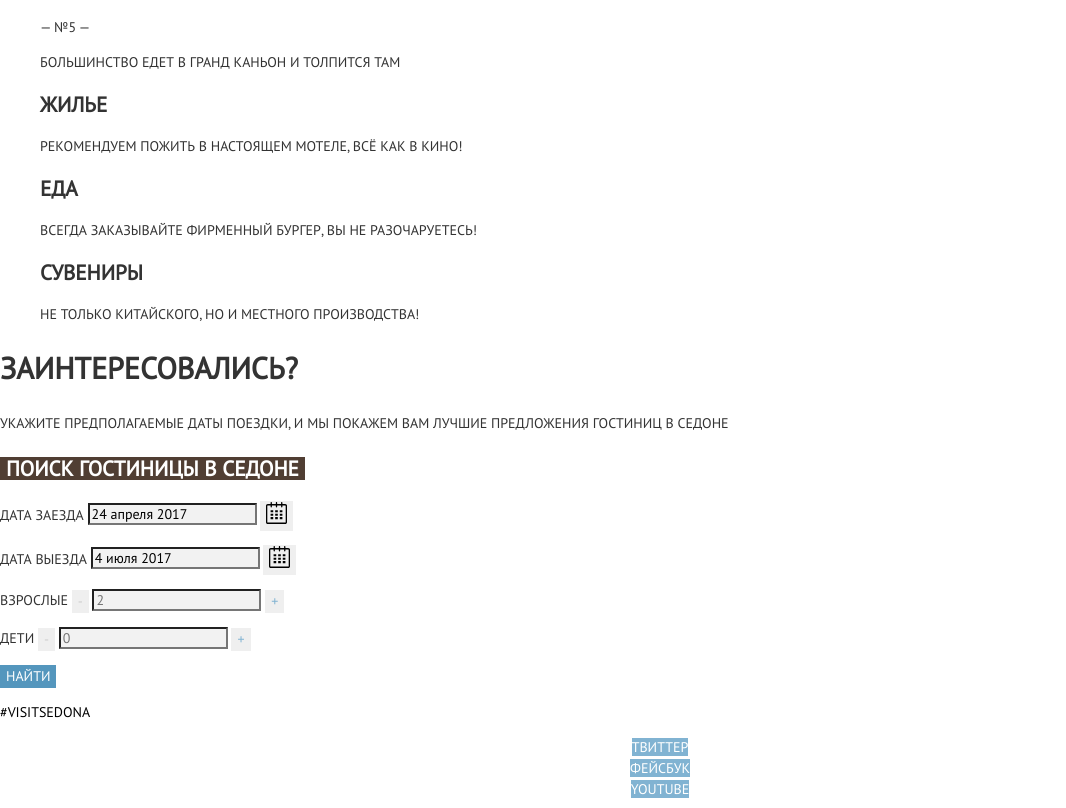
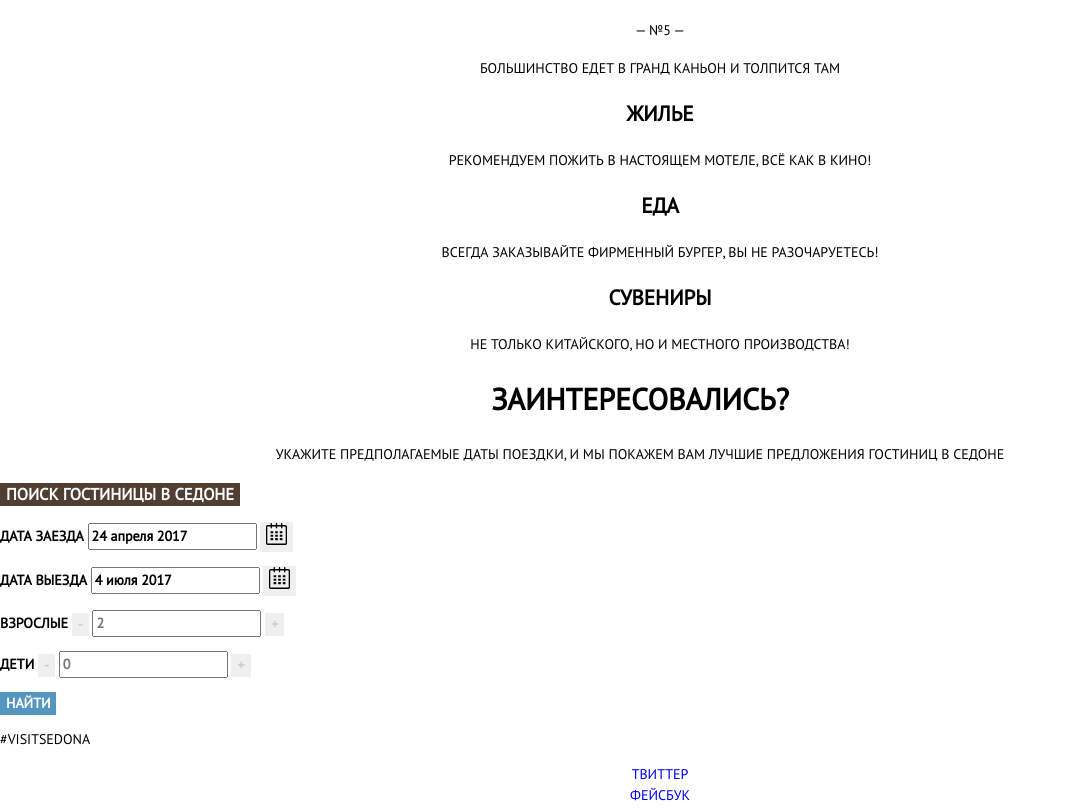
Before and after one commit to trur08/973703-sedona-24, a plain HTML site: page index.html in a window 1280 px wide. Shown: the part 1309-2117 px from the top of the page, without its empty margins (0-1066 px from the left). Drawn offline with nearby package versions, Linux system fonts and the light colour scheme.

Commit message:
исправление замечаний по стилизации

```diff
--- a/css/style.css
+++ b/css/style.css
@@ -5,46 +5,22 @@ body {
   font-size: 14px;
   line-height: 21px;
   font-weight: normal;
-  color: #333333;
+  color: #000000;
   text-transform: uppercase;
 
-  background-color: ffffff;
-  background-image: url("img/bg.jpg");
-  background-position: 0 0;
-  background-repeat: repeat;
+  background-color: #ffffff;
   }
 
 a {
   text-decoration: none;
 }
 
-button {
-  font: inherit;
-  text-align: center;
-  color: #ffffff;
-  vertical-align: middle;
-  text-transform: uppercase;
-  border: none;
+.promo {
+  background-image: url("../img/bg.jpg");
+  background-repeat: no-repeat;
   }
 
- h2,
- .slogan {
-   font-size: 30px;
-   line-height: 36px;
-   font-weight: bold;
-    }
-
-h3 {
-  font-size: 21px;
-  line-height: 21px;
-  font-weight: bold;
-  }
-
-.main-header img {
-
-}
-
-.site-navigation a{
+  .site-navigation a {
     font-size: 14px;
     line-height: 1.86;
     font-weight: bold;
@@ -52,9 +28,30 @@ h3 {
     list-style: none;
     }
 
-    .catalog-list,
-    .hotel-rate-star {
-  list-style: none;
+.search h2  {
+  font-size: 30px;
+  line-height: 36px;
+  font-weight: bold;
+  text-align: center;
+}
+
+ .features-list h3,
+ .feature-list-extra h3,
+ .slogan,
+ .catalog-item-name {
+   font-size: 21px;
+   line-height: 26px;
+   font-weight: bold;
+   text-align: center;
+    }
+
+    .search-info,
+    .features p,
+    .feature-list-extra p {
+      font-size: 14px;
+      line-height: 24px;
+      font-weight: normal;
+      text-align: center;
       }
 
   .site-navigation a:hover {
@@ -70,10 +67,18 @@ color: rgba(0, 0, 0, 0.3);
   list-style: none;
 }
 
-.search-info {
-  font-size: 14px;
-  line-height: 24px;
-  font-weight: normal;
+.catalog-list,
+.hotel-rate-star {
+list-style: none;
+}
+
+button {
+  font: inherit;
+  text-align: center;
+  vertical-align: middle;
+  text-transform: uppercase;
+  border: none;
+  font-weight: bold;
 }
 
 .catalog-item-option a{
@@ -83,15 +88,24 @@ color: rgba(0, 0, 0, 0.3);
   text-align: center;
 }
 
-.catalog-item-image {
+.catalog-item-name {
 color: #000000;
 }
 
-.search-item input {
+.hotel-rate-score {
+  width: 110px;
   background-color: #f2f2f2;
 }
-.hotel-rate-score {
-  width: 110px;
+
+.search-item label {
+  font: inherit;
+  font-weight: bold;
+}
+
+.search-item input {
+  font: inherit;
+  font-weight: bold;
+  color: #000000
   background-color: #f2f2f2;
   }
 
@@ -105,6 +119,7 @@ color: #000000;
 
 .search-form-title,
 .option-reserve {
+  color: #ffffff;
   background-color: #766357;
   border: none;
 }
@@ -121,6 +136,7 @@ color: #000000;
 
 .search-item-find,
 .option-details {
+  color: #ffffff;
   background-color: #81b3d2;
   border: none;
 }
@@ -135,17 +151,17 @@ color: #000000;
   background-color: #5496bd;
 }
 
-.search-item-plus,
-.search-item-minus {
-  color: rgba(0, 1, 1, 0.15)
+.search-item-minus,
+.search-item-plus {
+  color: rgba(0, 1, 1, 0.15);
 }
 
-.search-item-plus,
+.search-item-plus:hover,
 .search-item-minus:hover {
-  color: #000000
+  color: #000000;
 }
 
-.search-item-plus,
+.search-item-plus:active,
 .search-item-minus:active {
   color: #81b3d2;
 }
@@ -173,19 +189,6 @@ color: #81b3d2;
   list-style: none;
 }
 
-.social-button {
-  color: #ffffff;
-  background-color: #81b3d2;
-}
-
-.social-button:hover {
-  background-color: #669ec0;
-}
-
-.social-button:active {
-  background-color: #5496bd;
-}
-
 .footer-copyright {
   text-align: center;
   background-color: #ffffff;
--- a/index.html
+++ b/index.html
@@ -98,13 +98,13 @@
                 <p class="search-item">
                   <label for="number-adult">Взрослые</label>
                   <button class="search-item-minus" name="Минус">-</button>
-                  <input id="number-adult" type="text" value="" placeholder="2">
+                  <input class="number "id="number-adult" type="text" value="" placeholder="2">
                   <button class="search-item-plus" name="Плюс">+</button>
                               </p>
                               <p class="search-item">
                                 <label for="number-children">Дети</label>
                                 <button  class="search-item-minus" name="minus">-</button>
-                                <input id="number-children" type="text" value="" placeholder="0">
+                                <input class="number" id="number-children" type="text" value="" placeholder="0">
                                 <button class="search-item-plus" name="plus">+</button>
                                            </p>
                                            <button class="search-item-find" type="submit" name="button"> Найти
@@ -116,9 +116,9 @@
       <p class="hashtag">#visitSEDONA</p>
       <div class="footer-social">
                 <ul>
-          <li><a class="social-button" href="img/twitter.svg">Твиттер</a></li>
-          <li><a class="social-button" href="img/fb.svg">Фейсбук</a></li>
-          <li><a class="social-button" href="img/youtube.svg">Youtube</a></li>
+          <li><a class="social-button" href="#">Твиттер</a></li>
+          <li><a class="social-button" href="#">Фейсбук</a></li>
+          <li><a class="social-button" href="#">Youtube</a></li>
         </ul>
       </div>
             <p class="footer-copyright">
```
Also changed, not shown: inner.html (+3 -3 lines). Lines whose indentation alone changed are shown as unchanged.
